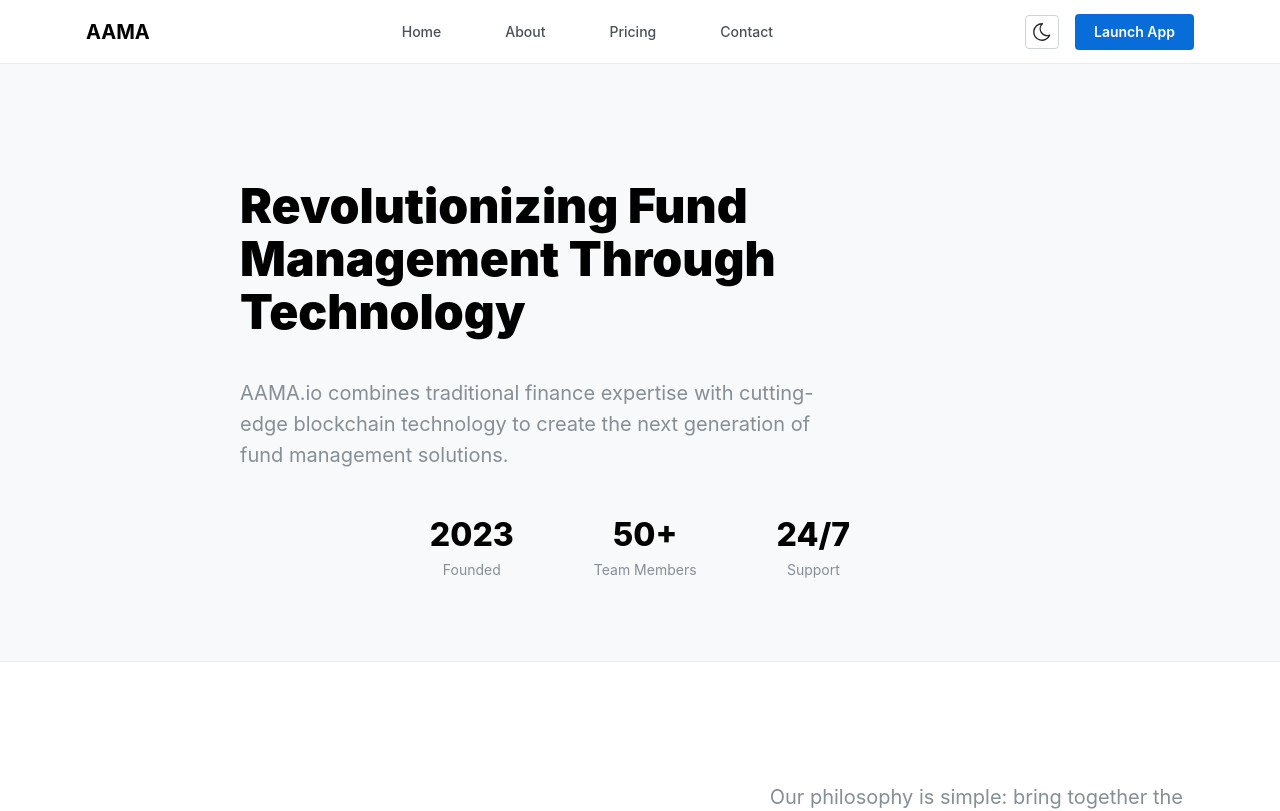
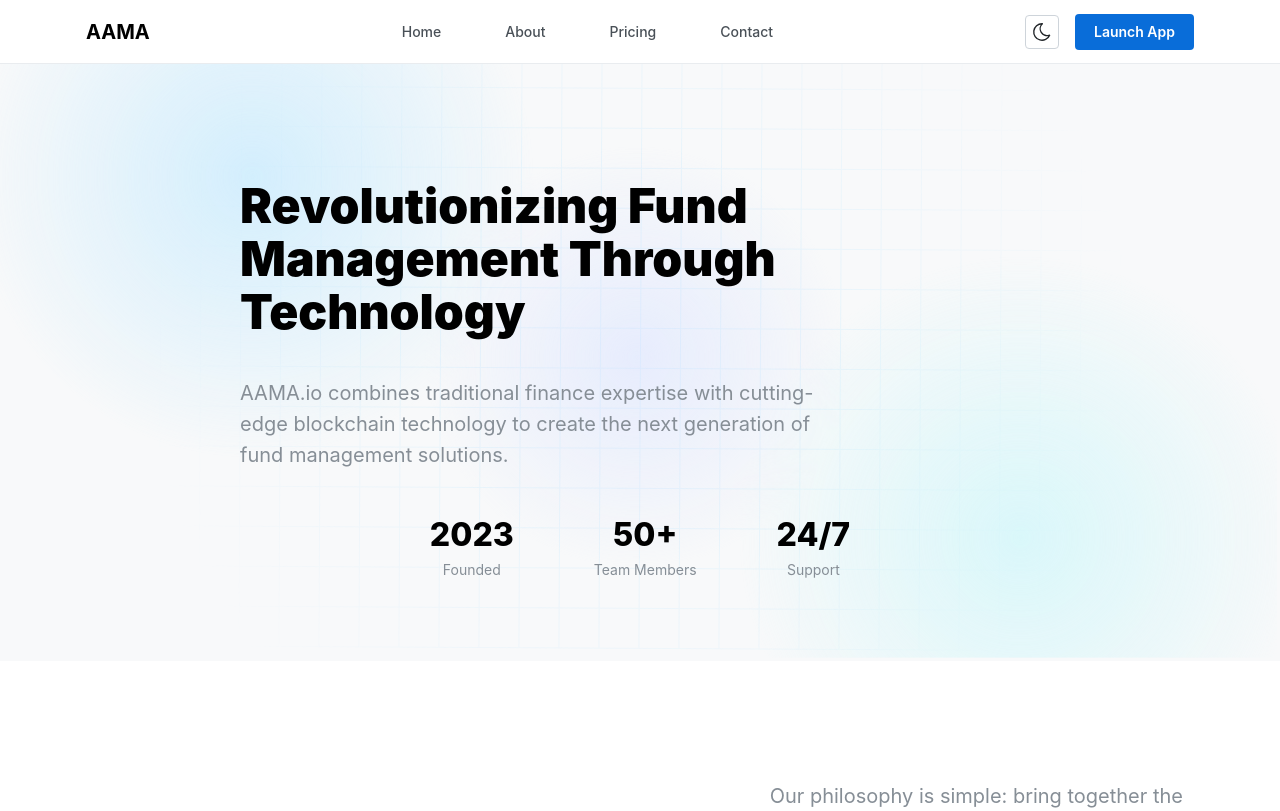
Before and after one commit to Aama-io/landing, a Next.js app: page /about in a window 1280 px wide. Shown: the top 811 px of the page. Built offline with nearby package versions, Linux system fonts and the light colour scheme.

Commit message:
Fixed team page

```diff
--- a/components/AboutHero/AboutHero.module.css
+++ b/components/AboutHero/AboutHero.module.css
@@ -1,10 +1,56 @@
 .wrapper {
+  position: relative;
   padding: rem(120px) 0 rem(80px);
   background-color: light-dark(var(--mantine-color-gray-0), var(--mantine-color-dark-8));
-  border-bottom: rem(1px) solid light-dark(var(--mantine-color-gray-2), var(--mantine-color-dark-5));
+  overflow: hidden;
 }
 
+/* Add a subtle animated pattern */
+.wrapper::before {
+  content: '';
+  position: absolute;
+  inset: 0;
+  background: light-dark(
+    linear-gradient(90deg, var(--mantine-color-blue-1) 1px, transparent 1px),
+    linear-gradient(90deg, var(--mantine-color-dark-4) 1px, transparent 1px)
+  ),
+  light-dark(
+    linear-gradient(var(--mantine-color-blue-1) 1px, transparent 1px),
+    linear-gradient(var(--mantine-color-dark-4) 1px, transparent 1px)
+  );
+  background-size: 40px 40px;
+  mask-image: radial-gradient(circle at 50% 50%, black, transparent 70%);
+  opacity: light-dark(0.4, 0.2);
+  animation: patternMove 20s linear infinite;
+  pointer-events: none;
+}
+
+/* Add subtle floating shapes */
+.wrapper::after {
+  content: '';
+  position: absolute;
+  inset: 0;
+  background: light-dark(
+    radial-gradient(circle at 20% 20%, var(--mantine-color-blue-1) 0%, transparent 25%),
+    radial-gradient(circle at 20% 20%, var(--mantine-color-blue-8) 0%, transparent 25%)
+  ),
+  light-dark(
+    radial-gradient(circle at 80% 80%, var(--mantine-color-cyan-1) 0%, transparent 25%),
+    radial-gradient(circle at 80% 80%, var(--mantine-color-cyan-8) 0%, transparent 25%)
+  ),
+  light-dark(
+    radial-gradient(circle at 50% 50%, var(--mantine-color-indigo-1) 0%, transparent 30%),
+    radial-gradient(circle at 50% 50%, var(--mantine-color-indigo-8) 0%, transparent 30%)
+  );
+  opacity: light-dark(0.6, 0.15);
+  animation: shapeFloat 15s ease-in-out infinite alternate;
+  pointer-events: none;
+}
+
+/* Keep your existing styles */
 .inner {
+  position: relative;
+  z-index: 1;
   display: flex;
   justify-content: space-between;
   align-items: center;
@@ -16,6 +62,26 @@
   }
 }
 
+/* Add animations */
+@keyframes patternMove {
+  0% {
+    transform: translateY(0) rotate(0deg);
+  }
+  100% {
+    transform: translateY(-40px) rotate(1deg);
+  }
+}
+
+@keyframes shapeFloat {
+  0% {
+    transform: translate(0, 0);
+  }
+  100% {
+    transform: translate(-10px, -10px);
+  }
+}
+
+/* Keep all your existing styles below this line */
 .content {
   max-width: rem(800px);
   margin: 0 auto;
@@ -72,3 +138,9 @@
   margin-top: rem(8px);
   text-align: center;
 }
+
+[data-mantine-color-scheme="dark"] {
+  .gridBackground {
+    background-image: radial-gradient(var(--mantine-color-dark-4) 1px, transparent 1px);
+  }
+}
--- a/components/Team/Team.tsx
+++ b/components/Team/Team.tsx
@@ -8,13 +8,13 @@
     name: 'Sunil Chaulagain',
     role: 'Chief Executive Officer',
     image: '/team/sunil.png',
-    linkedin: 'https://linkedin.com/in/sunilchaulagain',
+    linkedin: 'https://www.linkedin.com/in/schaulagain',
   },
   {
     name: 'Prashant Chaulagain',
     role: 'Chief Technology Officer',
     image: '/team/prashant.png',
-    linkedin: 'https://linkedin.com/in/prashantchaulagain',
+    linkedin: 'https://linkedin.com/in/erprashant2018',
   },
 ];
 
@@ -23,7 +23,6 @@
     name: 'Pragati Adhikari',
     role: 'Chief Marketing Officer',
     image: 'https://ui-avatars.com/api/?name=Pragati+Adhikari&size=400&background=e9ecef&color=000',
-    linkedin: '#',
   },
   {
     name: 'Chetana Adhikari',
@@ -62,7 +61,7 @@
   }
 ];
 
-const TeamMember = ({ name, role, image, linkedin, index }: any) => (
+const TeamMember = ({ name, role, image, linkedin, index, isExecutive }: any) => (
   <motion.div
     initial={{ opacity: 0, y: 20 }}
     viewport={{ once: true }}
@@ -101,6 +100,7 @@
       <Text fz="lg" c="dimmed">
         {role}
       </Text>
+      {linkedin && isExecutive && (
         <Group gap={0} mt="xs">
           <ActionIcon
             className={classes.actionIcon}
@@ -113,6 +113,7 @@
             <IconBrandLinkedin />
           </ActionIcon>
         </Group>
+      )}
     </Box>
   </motion.div>
 );
@@ -163,7 +164,7 @@
           <Grid gutter="xl">
             {executives.map((member, index) => (
               <Grid.Col span={{ base: 12, xs: 6, md: 6 }} key={member.name}>
-                <TeamMember {...member} index={index} />
+                <TeamMember {...member} index={index} isExecutive={true} />
               </Grid.Col>
             ))}
           </Grid>
@@ -171,7 +172,7 @@
           <Grid gutter="xl" mt={50}>
             {team.map((member, index) => (
               <Grid.Col span={{ base: 12, xs: 6, md: 3 }} key={member.name}>
-                <TeamMember {...member} index={index + 2} />
+                <TeamMember {...member} index={index + 2} isExecutive={false} />
               </Grid.Col>
             ))}
           </Grid>
--- a/pages/about.tsx
+++ b/pages/about.tsx
@@ -3,7 +3,6 @@
 import { AboutHero } from '../components/AboutHero/AboutHero';
 import { Team } from '../components/Team/Team';
 import { Footer } from '../components/Footer/Footer';
-import classes from '../styles/About.module.css';
 
 export default function AboutPage() {
   return (
```
Lines whose indentation alone changed are shown as unchanged.
